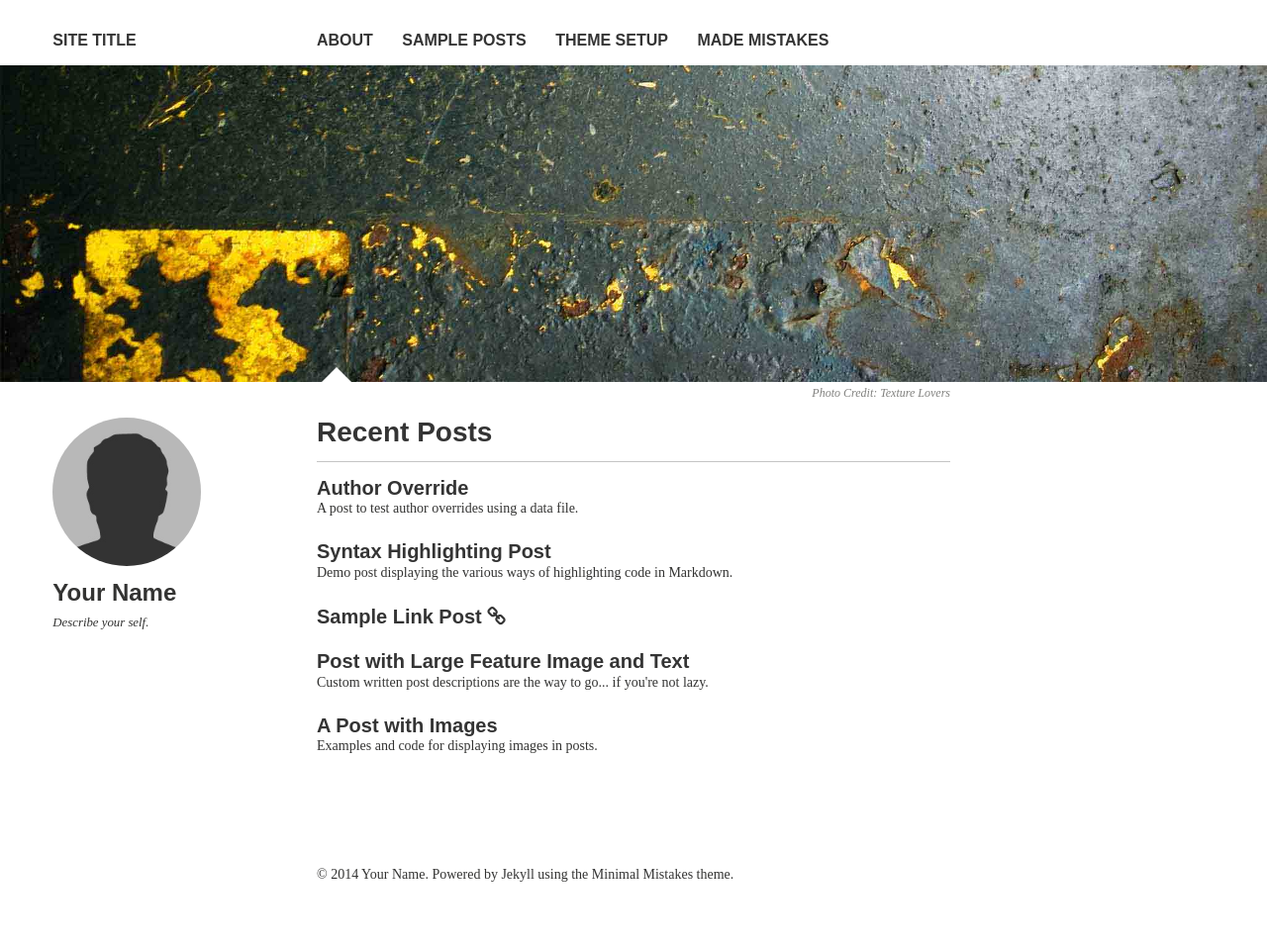
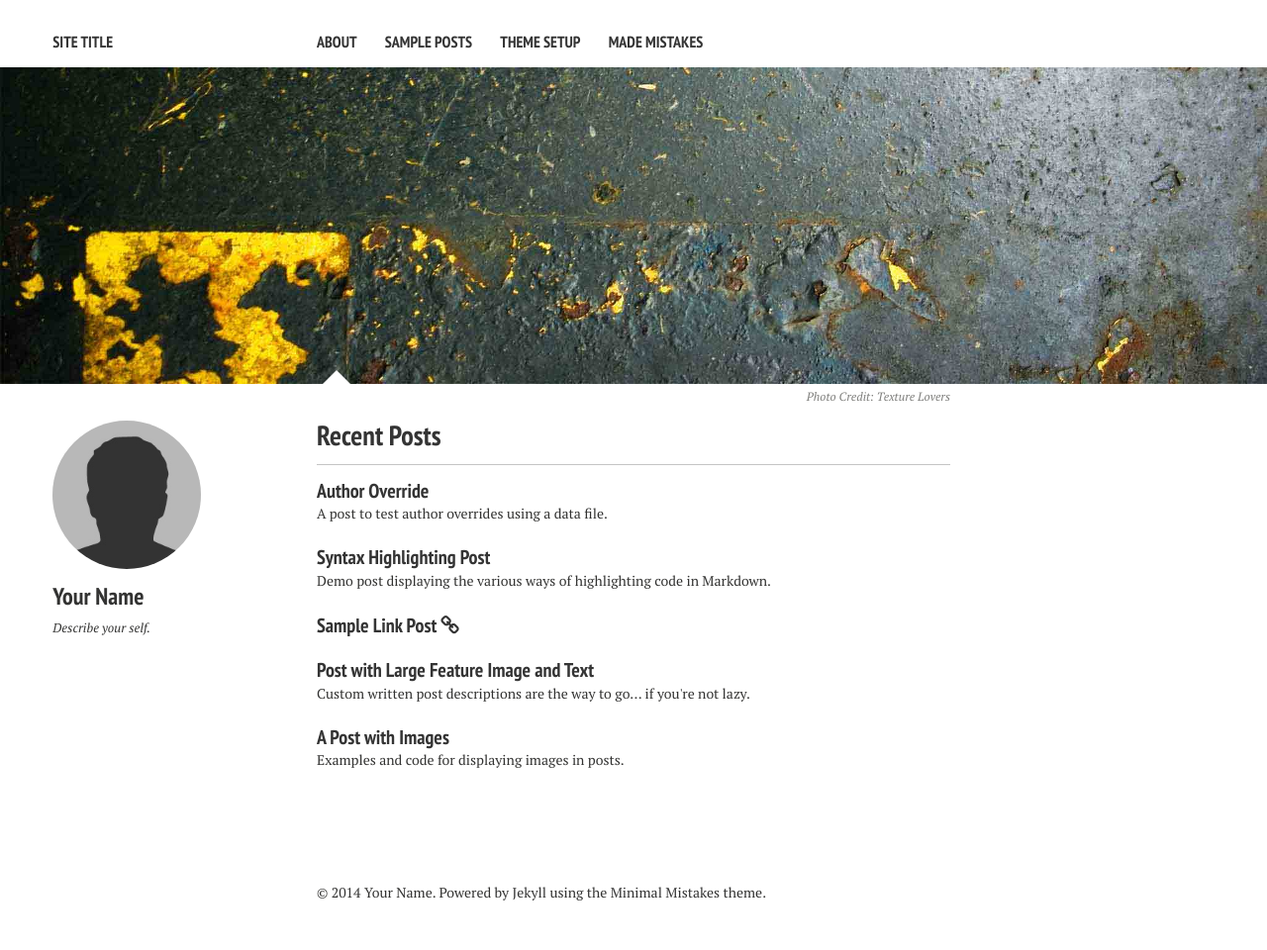
Before and after one commit to orenetar3/dgrtwo.github.com, a Jekyll site: the page built from index.md, in a window 1280 px wide. Shown: the whole page at 99% size. Built offline with Jekyll 4.4.1, drawn with Linux system fonts in a browser that asks for light colours; nearby versions of some CDN libraries; some web fonts are replaced.

Commit message:
Fix Google webfonts to load over http and https

```diff
--- a/_includes/_head.html
+++ b/_includes/_head.html
@@ -36,6 +36,8 @@
 <!-- Modernizr -->
 <script src="{{ site.url }}/assets/js/vendor/modernizr-2.7.1.custom.min.js"></script>
 
+<link href='//fonts.googleapis.com/css?family=PT+Sans+Narrow:400,700|PT+Serif:400,700,400italic' rel='stylesheet' type='text/css'>
+
 <!-- Icons -->
 <!-- 16x16 -->
 <link rel="shortcut icon" href="{{ site.url }}/favicon.ico">
--- a/assets/css/main.scss
+++ b/assets/css/main.scss
@@ -25,4 +25,4 @@ sitemap: false
 @import "page";
 @import "vendor/font-awesome/font-awesome";
 @import "vendor/magnific-popup/magnific-popup";
-@import "vendor/google/fonts";
+//@import "vendor/google/fonts";
```
